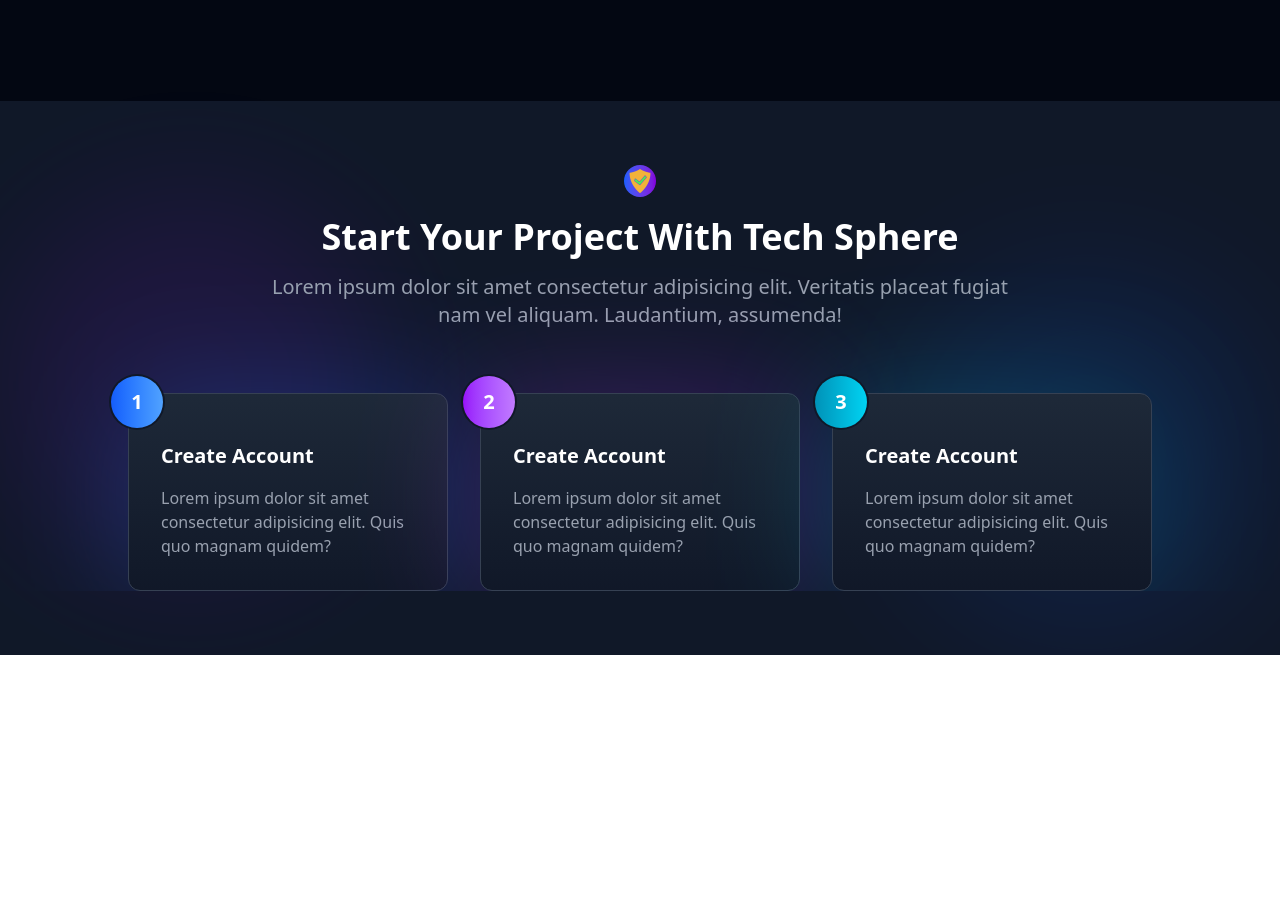
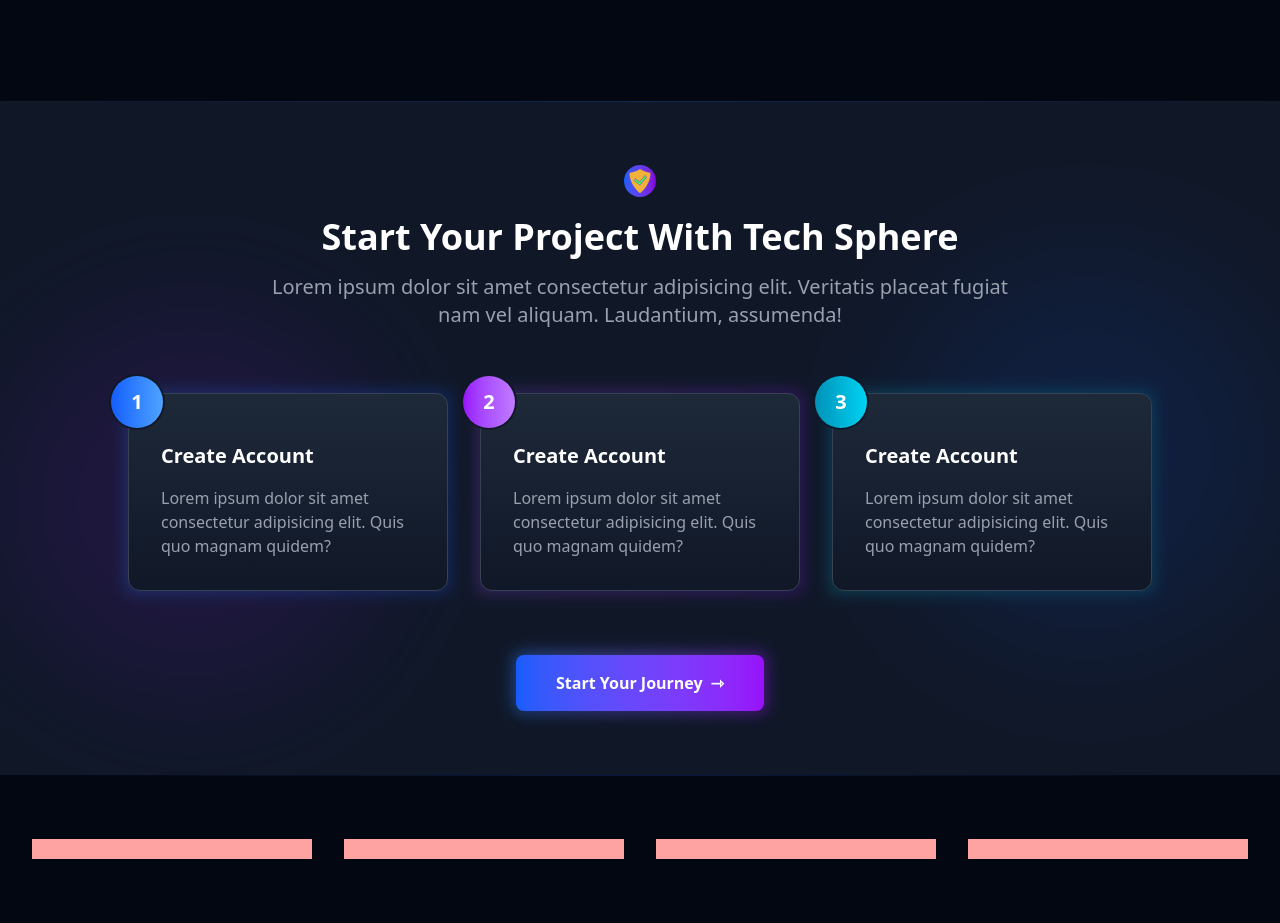
Before and after one commit to cyberdiego33/Tech-Sphere-Portfolio, a website: page index.html in a window 1280 px wide. Shown: the part 1375-2298 px from the top of the page. Before the commit the page ends 2030 px from the top, so only its background shows below. Drawn offline with Linux system fonts and the light colour scheme.

Commit message:
adding more sections

```diff
--- a/index.html
+++ b/index.html
@@ -90,7 +90,10 @@
             </div>
         </section>
 
-        <section class="py-16 px-6 bg-gray-950">
+        <section class="py-16 px-6 bg-gray-950 relative">
+
+            <div class="absolute h-px inset-x-0 top-0  bg-gradient-to-r from-transparent via-blue-600 to-transparent opacity-20"></div>
+
             <div class="text-center max-w-3xl mx-auto">
                 <div class="size-8 mx-auto mb-5 bg-gradient-to-r from-blue-600 to-purple-700 rounded-full"><img src="images/texted.png" alt="tested icon"></div>
                 <h2 class="text-3xl md:text-4xl font-bold text-white">Why Traders Choose Tech Sphere</h2>
@@ -107,34 +110,41 @@
                         Lorem ipsum dolor sit amet consectetur, adipisicing elit. Assumenda blanditiis inventore nisi et corporis consectetur quisquam aut molestiae corrupti in.</p>
                     <button class="p-2 rounded-md  text-white text-lg font-bold bg-indigo-800">Visit Blog</button>
                 </div>
+
                 <div class="p-8 bg-gray-800 border border-gray-600 hover:border-blue-600 rounded-md hover:-translate-y-2 transition-translate group">
                     <p class="text-xl text-white font-bold group-hover:text-blue-600">Expert Verified Signal</p>
                     <p class="my-4 text-gray-400">
                         Lorem ipsum dolor sit amet consectetur, adipisicing elit. Assumenda blanditiis inventore nisi et corporis consectetur quisquam aut molestiae corrupti in.</p>
                     <button class="p-2 rounded-md  text-white text-lg font-bold bg-indigo-800">Visit Blog</button>
                 </div>
+
                 <div class="p-8 bg-gray-800 border border-gray-600 hover:border-blue-600 rounded-md hover:-translate-y-2 transition-translate group">
                     <p class="text-xl text-white font-bold group-hover:text-blue-600">Expert Verified Signal</p>
                     <p class="my-4 text-gray-400">
                         Lorem ipsum dolor sit amet consectetur, adipisicing elit. Assumenda blanditiis inventore nisi et corporis consectetur quisquam aut molestiae corrupti in.</p>
                     <button class="p-2 rounded-md  text-white text-lg font-bold bg-indigo-800">Visit Blog</button>
                 </div>
+
                 <div class="p-8 bg-gray-800 border border-gray-600 hover:border-blue-600 rounded-md hover:-translate-y-2 transition-translate group">
                     <p class="text-xl text-white font-bold group-hover:text-blue-600 transition-colors">Expert Verified Signal</p>
                     <p class="my-4 text-gray-400">
                         Lorem ipsum dolor sit amet consectetur, adipisicing elit. Assumenda blanditiis inventore nisi et corporis consectetur quisquam aut molestiae corrupti in.</p>
                     <button class="p-2 rounded-md  text-white text-lg font-bold bg-indigo-800">Visit Blog</button>
                 </div>
+
             </div>
         </section>
 
         <section class="relative bg-gray-900 py-16">
 
+            <div class="absolute h-px inset-x-0 top-0  bg-gradient-to-r from-transparent via-blue-600 to-transparent opacity-20"></div>
+
             <div class="absolute top-40 right-0 size-96 bg-blue-600 rounded-full opacity-10 blur-3xl"></div>
 
             <div class="absolute bottom-20 left-0 size-96 bg-purple-600 rounded-full opacity-10 blur-3xl"></div>
 
-            <div class="relative z-10 overflow-y-hidden">
+            <div class="relative px-8 z-10">
+
                 <div class="text-center max-w-3xl mx-auto mb-16">
                     <div class="size-8 mx-auto mb-5 bg-gradient-to-r from-blue-600 to-purple-700 rounded-full"><img src="images/texted.png" alt="tested icon"></div>
                     <h2 class="text-3xl md:text-4xl font-bold text-white">Start Your Project With Tech Sphere</h2>
@@ -146,7 +156,7 @@
                 <div class="grid md:grid-cols-3 gap-8 max-w-5xl mx-auto">
 
                     <div class="relative group">
-                        <div class="absolute -inset-0.5 bg-gradient-to-r from-blue-500 to-blue-600 opacity-25 group-hover:opacity-50 transition duration-300 blur-3xl"></div>
+                        <div class="absolute -inset-0.5 bg-gradient-to-r from-blue-500 to-blue-600 opacity-25 group-hover:opacity-50 transition duration-300 blur"></div>
                         <div class="relative bg-gradient-to-b from-gray-800 to-gray-900 rounded-xl p-8 border border-gray-700">
                             <div class="absolute -top-5 -left-5 size-14 grid place-content-center">
                                 <div class="absolute inset-0 rounded-full bg-gray-900"></div>
@@ -162,7 +172,7 @@
 
                     <div class="relative group">
 
-                        <div class="absolute -inset-0.5 bg-gradient-to-r from-purple-500 to-purple-600 opacity-25 group-hover:opacity-50 transition duration-300 blur-3xl"></div>
+                        <div class="absolute -inset-0.5 bg-gradient-to-r from-purple-500 to-purple-600 opacity-25 group-hover:opacity-50 transition duration-300 blur"></div>
                         <div class="relative bg-gradient-to-b from-gray-800 to-gray-900 rounded-xl p-8 border border-gray-700">
                             <div class="absolute -top-5 -left-5 size-14 grid place-content-center">
                                 <div class="absolute inset-0 rounded-full bg-gray-900"></div>
@@ -178,7 +188,7 @@
 
                     <div class="relative group">
 
-                        <div class="absolute -inset-0.5 bg-gradient-to-r from-cyan-500 to-cyan-600 opacity-25 group-hover:opacity-50 transition duration-300 blur-3xl"></div>
+                        <div class="absolute -inset-0.5 bg-gradient-to-r from-cyan-500 to-cyan-600 opacity-25 group-hover:opacity-50 transition duration-300 blur"></div>
                         <div class="relative bg-gradient-to-b from-gray-800 to-gray-900 rounded-xl p-8 border border-gray-700">
                             <div class="absolute -top-5 -left-5 size-14 grid place-content-center">
                                 <div class="absolute inset-0 rounded-full bg-gray-900"></div>
@@ -192,8 +202,34 @@
                         </div>
                     </div>
                 </div>
+
+                <div class="mt-16">
+                    <div class="relative group w-fit mx-auto">
+
+                        <div class="absolute -inset-0.5 bg-gradient-to-r from-blue-500 to-purple-600 opacity-30 group-hover:opacity-100 group-hover:duration-200 rounded-lg blur animate-pulse"></div>
+
+                        <a href="#" class="relative">
+                            <div class="flex items-center gap-2 font-semibold *:text-white px-10 py-4 bg-gradient-to-r from-blue-600 to-purple-600 shadow-lg rounded-lg group relative">
+                                <p>Start Your Journey</p>
+                                <div class="group-hover:translate-x-1 transition-transform">&#8702;</div>
+                            </div>
+                        </a>
+                    </div>
+                </div>
             </div>
 
+        </section>
+
+        <section class="py-16 px-4 lg:px-8 relative bg-gray-950">
+
+            <div class="absolute h-px inset-x-0 top-0  bg-gradient-to-r from-transparent via-blue-600 to-transparent opacity-20"></div>
+
+            <div class="grid justify-center grid-cols-[300px] gap-8 sm:grid-cols-2 md:grid-cols-3 lg:grid-cols-4">
+                <div class="h-5 bg-red-300"></div>
+                <div class="h-5 bg-red-300 gid"></div>
+                <div class="h-5 bg-red-300 gid"></div>
+                <div class="h-5 bg-red-300 gid"></div>
+            </div>
         </section>
     </main>
 </body>
```
Also changed, not shown: output.css.
